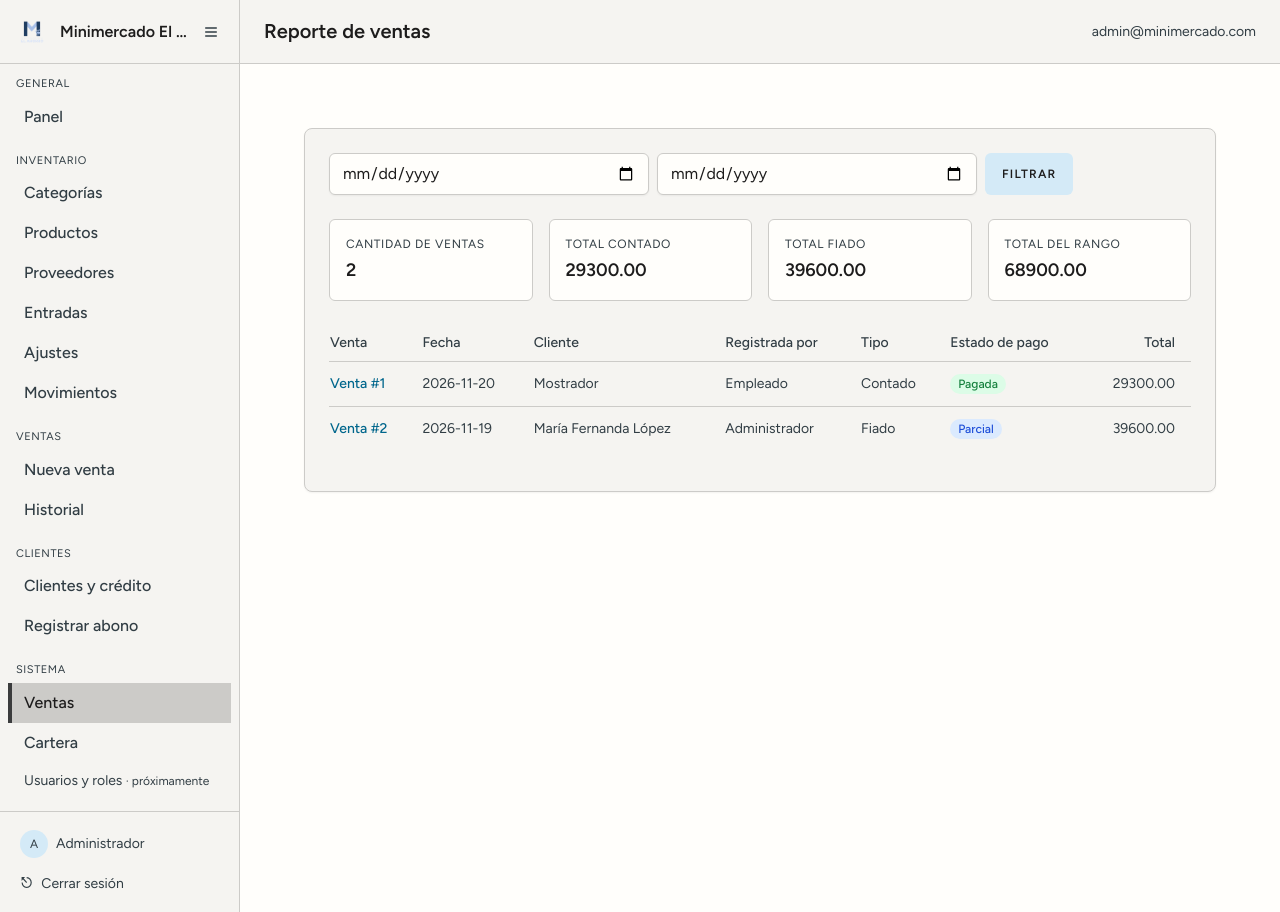
After one commit to lysusco/MiniMarketElAhorro, a Laravel app: page /reportes/ventas in a window 1280 px wide. The commit adds this page. Run offline with Laravel 12, Linux system fonts and the light colour scheme; a user stored in the database is signed in; data comes from the database, SQL or seed files in the repository; style sheets or scripts are compiled from the project's sources.

Commit message:
feat(reportes): reporte de ventas por fecha y cartera de clientes con saldo pendiente

```diff
--- /dev/null
+++ b/app/Http/Controllers/ReporteController.php
@@ -0,0 +1,79 @@
+<?php
+
+namespace App\Http\Controllers;
+
+use App\Models\Cliente;
+use App\Models\Venta;
+use Illuminate\Http\Request;
+use Illuminate\View\View;
+
+class ReporteController extends Controller
+{
+    /**
+     * Reporte de ventas por rango de fechas (solo lectura).
+     *
+     * Muestra el listado paginado de ventas del rango y los totales
+     * del rango completo: cantidad de ventas, total, contado y fiado.
+     */
+    public function ventas(Request $request): View
+    {
+        $request->validate([
+            'fecha_desde' => ['nullable', 'date'],
+            'fecha_hasta' => ['nullable', 'date'],
+        ]);
+
+        $aplicarRango = function ($query) use ($request): void {
+            $query
+                ->when($request->filled('fecha_desde'), function ($q) use ($request) {
+                    $q->whereDate('fecha', '>=', $request->fecha_desde);
+                })
+                ->when($request->filled('fecha_hasta'), function ($q) use ($request) {
+                    $q->whereDate('fecha', '<=', $request->fecha_hasta);
+                });
+        };
+
+        $ventas = Venta::with(['cliente', 'user']);
+        $aplicarRango($ventas);
+        $ventas = $ventas
+            ->orderByDesc('fecha')
+            ->orderByDesc('id')
+            ->paginate(20)
+            ->withQueryString();
+
+        // Totales calculados sobre el rango completo, no solo la página visible.
+        $rango = Venta::query();
+        $aplicarRango($rango);
+
+        $totales = [
+            'cantidad' => (clone $rango)->count(),
+            'total' => (float) (clone $rango)->sum('total'),
+            'contado' => (float) (clone $rango)->where('tipo_venta', Venta::TIPO_CONTADO)->sum('total'),
+            'fiado' => (float) (clone $rango)->where('tipo_venta', Venta::TIPO_FIADO)->sum('total'),
+        ];
+
+        return view('reportes.ventas', compact('ventas', 'totales'));
+    }
+
+    /**
+     * Cartera de clientes con saldo pendiente (solo lectura).
+     *
+     * Lista los clientes con saldo mayor que cero, ordenados de mayor a
+     * menor saldo, con su límite, crédito disponible y la cantidad de
+     * ventas fiadas aún pendientes de pago.
+     */
+    public function cartera(): View
+    {
+        $clientes = Cliente::where('saldo', '>', 0)
+            ->withCount([
+                'ventas as ventas_con_saldo_pendiente' => function ($query) {
+                    $query
+                        ->where('tipo_venta', Venta::TIPO_FIADO)
+                        ->whereIn('estado', [Venta::ESTADO_PENDIENTE, Venta::ESTADO_PARCIAL]);
+                },
+            ])
+            ->orderByDesc('saldo')
+            ->get();
+
+        return view('reportes.cartera', compact('clientes'));
+    }
+}
--- a/resources/views/layouts/sidebar.blade.php
+++ b/resources/views/layouts/sidebar.blade.php
@@ -90,7 +90,12 @@
             @if ($user?->isAdmin())
                 <div>
                     <p x-show="!collapsed" class="px-2 mb-1 text-[11px] uppercase tracking-wider text-text-200">Sistema</p>
-                    <x-coming-soon x-show="!collapsed">Reportes</x-coming-soon>
+                    <x-responsive-nav-link :href="route('reportes.ventas')" :active="request()->routeIs('reportes.ventas')">
+                        <span class="truncate" x-show="!collapsed">Ventas</span>
+                    </x-responsive-nav-link>
+                    <x-responsive-nav-link :href="route('reportes.cartera')" :active="request()->routeIs('reportes.cartera')">
+                        <span class="truncate" x-show="!collapsed">Cartera</span>
+                    </x-responsive-nav-link>
                     <x-coming-soon x-show="!collapsed">Usuarios y roles</x-coming-soon>
                 </div>
             @endif
--- /dev/null
+++ b/resources/views/reportes/ventas.blade.php
@@ -0,0 +1,113 @@
+<x-app-layout>
+    <x-slot name="header">
+        <div class="flex flex-col sm:flex-row sm:items-center sm:justify-between gap-4">
+            <h2 class="font-semibold text-xl text-text-100 leading-tight">
+                {{ __('Reporte de ventas') }}
+            </h2>
+        </div>
+    </x-slot>
+
+    <div class="py-8">
+        <div class="max-w-7xl mx-auto sm:px-6 lg:px-8">
+            <div class="bg-bg-200 border border-bg-300 overflow-hidden shadow-sm sm:rounded-lg">
+                <div class="p-6">
+
+                    <!-- Filtro por rango de fechas -->
+                    <form method="GET" action="{{ route('reportes.ventas') }}" class="flex flex-col sm:flex-row flex-wrap gap-2 mb-6">
+                        <x-input type="date" name="fecha_desde" :value="request('fecha_desde')" class="w-full sm:max-w-xs" />
+                        <x-input type="date" name="fecha_hasta" :value="request('fecha_hasta')" class="w-full sm:max-w-xs" />
+
+                        <x-button-primary type="submit">{{ __('Filtrar') }}</x-button-primary>
+                        @if (request('fecha_desde') || request('fecha_hasta'))
+                            <a href="{{ route('reportes.ventas') }}"
+                               class="inline-flex items-center px-4 py-2 bg-bg-200 border border-bg-300 text-sm font-medium rounded-md text-text-100 hover:bg-bg-300">
+                                {{ __('Limpiar') }}
+                            </a>
+                        @endif
+                    </form>
+
+                    <!-- Totales del rango -->
+                    <div class="grid grid-cols-2 sm:grid-cols-4 gap-4 mb-6">
+                        <div class="bg-bg-100 border border-bg-300 rounded-md p-4">
+                            <p class="text-xs uppercase tracking-wider text-text-200">{{ __('Cantidad de ventas') }}</p>
+                            <p class="mt-1 text-lg font-semibold text-text-100">{{ $totales['cantidad'] }}</p>
+                        </div>
+                        <div class="bg-bg-100 border border-bg-300 rounded-md p-4">
+                            <p class="text-xs uppercase tracking-wider text-text-200">{{ __('Total contado') }}</p>
+                            <p class="mt-1 text-lg font-semibold text-text-100">{{ number_format($totales['contado'], 2, '.', '') }}</p>
+                        </div>
+                        <div class="bg-bg-100 border border-bg-300 rounded-md p-4">
+                            <p class="text-xs uppercase tracking-wider text-text-200">{{ __('Total fiado') }}</p>
+                            <p class="mt-1 text-lg font-semibold text-text-100">{{ number_format($totales['fiado'], 2, '.', '') }}</p>
+                        </div>
+                        <div class="bg-bg-100 border border-bg-300 rounded-md p-4">
+                            <p class="text-xs uppercase tracking-wider text-text-200">{{ __('Total del rango') }}</p>
+                            <p class="mt-1 text-lg font-semibold text-text-100">{{ number_format($totales['total'], 2, '.', '') }}</p>
+                        </div>
+                    </div>
+
+                    <!-- Listado de ventas del rango -->
+                    <div class="overflow-x-auto">
+                        <table class="min-w-full divide-y divide-bg-300 text-sm">
+                            <thead>
+                                <tr class="text-left text-text-200">
+                                    <th class="py-2 pe-4 font-medium">{{ __('Venta') }}</th>
+                                    <th class="py-2 pe-4 font-medium">{{ __('Fecha') }}</th>
+                                    <th class="py-2 pe-4 font-medium">{{ __('Cliente') }}</th>
+                                    <th class="py-2 pe-4 font-medium">{{ __('Registrada por') }}</th>
+                                    <th class="py-2 pe-4 font-medium">{{ __('Tipo') }}</th>
+                                    <th class="py-2 pe-4 font-medium">{{ __('Estado de pago') }}</th>
+                                    <th class="py-2 pe-4 font-medium text-end">{{ __('Total') }}</th>
+                                </tr>
+                            </thead>
+                            <tbody class="divide-y divide-bg-300">
+                                @forelse ($ventas as $venta)
+                                    <tr class="hover:bg-bg-300/40">
+                                        <td class="py-3 pe-4 font-medium text-text-100">
+                                            <a href="{{ route('ventas.show', $venta) }}" class="text-accent-200 hover:text-text-100">
+                                                Venta #{{ $venta->id }}
+                                            </a>
+                                        </td>
+                                        <td class="py-3 pe-4 text-text-200">{{ $venta->fecha->format('Y-m-d') }}</td>
+                                        <td class="py-3 pe-4 text-text-200">{{ $venta->cliente?->nombre ?? __('Mostrador') }}</td>
+                                        <td class="py-3 pe-4 text-text-200">{{ $venta->user?->name ?? '—' }}</td>
+                                        <td class="py-3 pe-4 text-text-200">{{ __($venta->tipo_venta === \App\Models\Venta::TIPO_FIADO ? 'Fiado' : 'Contado') }}</td>
+                                        <td class="py-3 pe-4">
+                                            @php
+                                                $estadoClases = match ($venta->estado) {
+                                                    \App\Models\Venta::ESTADO_PAGADA => 'bg-green-100 text-green-700',
+                                                    \App\Models\Venta::ESTADO_PARCIAL => 'bg-blue-100 text-blue-700',
+                                                    default => 'bg-amber-100 text-amber-700',
+                                                };
+                                                $estadoLabel = match ($venta->estado) {
+                                                    \App\Models\Venta::ESTADO_PAGADA => 'Pagada',
+                                                    \App\Models\Venta::ESTADO_PARCIAL => 'Parcial',
+                                                    default => 'Pendiente',
+                                                };
+                                            @endphp
+                                            <span class="inline-flex items-center rounded-full px-2 py-0.5 text-xs font-medium {{ $estadoClases }}">
+                                                {{ __($estadoLabel) }}
+                                            </span>
+                                        </td>
+                                        <td class="py-3 pe-4 text-text-200 text-end">{{ number_format($venta->total, 2, '.', '') }}</td>
+                                    </tr>
+                                @empty
+                                    <tr>
+                                        <td colspan="7" class="py-6 text-center text-text-200">
+                                            {{ __('No se encontraron ventas.') }}
+                                        </td>
+                                    </tr>
+                                @endforelse
+                            </tbody>
+                        </table>
+                    </div>
+
+                    <!-- Paginación -->
+                    <div class="mt-4">
+                        {{ $ventas->links() }}
+                    </div>
+                </div>
+            </div>
+        </div>
+    </div>
+</x-app-layout>
--- a/routes/web.php
+++ b/routes/web.php
@@ -14,6 +14,7 @@ use App\Http\Controllers\MovimientoInventarioController;
 use App\Http\Controllers\ProductoController;
 use App\Http\Controllers\ProfileController;
 use App\Http\Controllers\ProveedorController;
+use App\Http\Controllers\ReporteController;
 use App\Http\Controllers\VentaController;
 use Illuminate\Support\Facades\Route;
 
@@ -94,6 +95,10 @@ Route::middleware(['auth', 'rol:admin,empleado'])->group(function () {
             ->parameters(['proveedores' => 'proveedor'])
             ->except(['show']);
 
+        // Reportes de ventas y cartera (RF-20): solo el administrador (matriz de permisos).
+        Route::get('/reportes/ventas', [ReporteController::class, 'ventas'])->name('reportes.ventas');
+        Route::get('/reportes/cartera', [ReporteController::class, 'cartera'])->name('reportes.cartera');
+
         Route::get('/productos/create', [ProductoController::class, 'create'])->name('productos.create');
         Route::post('/productos', [ProductoController::class, 'store'])->name('productos.store');
         Route::get('/productos/{producto}/edit', [ProductoController::class, 'edit'])->name('productos.edit');
```
Also changed, not shown: resources/views/reportes/cartera.blade.php (added, +58 -0 lines), tests/Feature/ReportesTest.php (added, +137 -0 lines).
